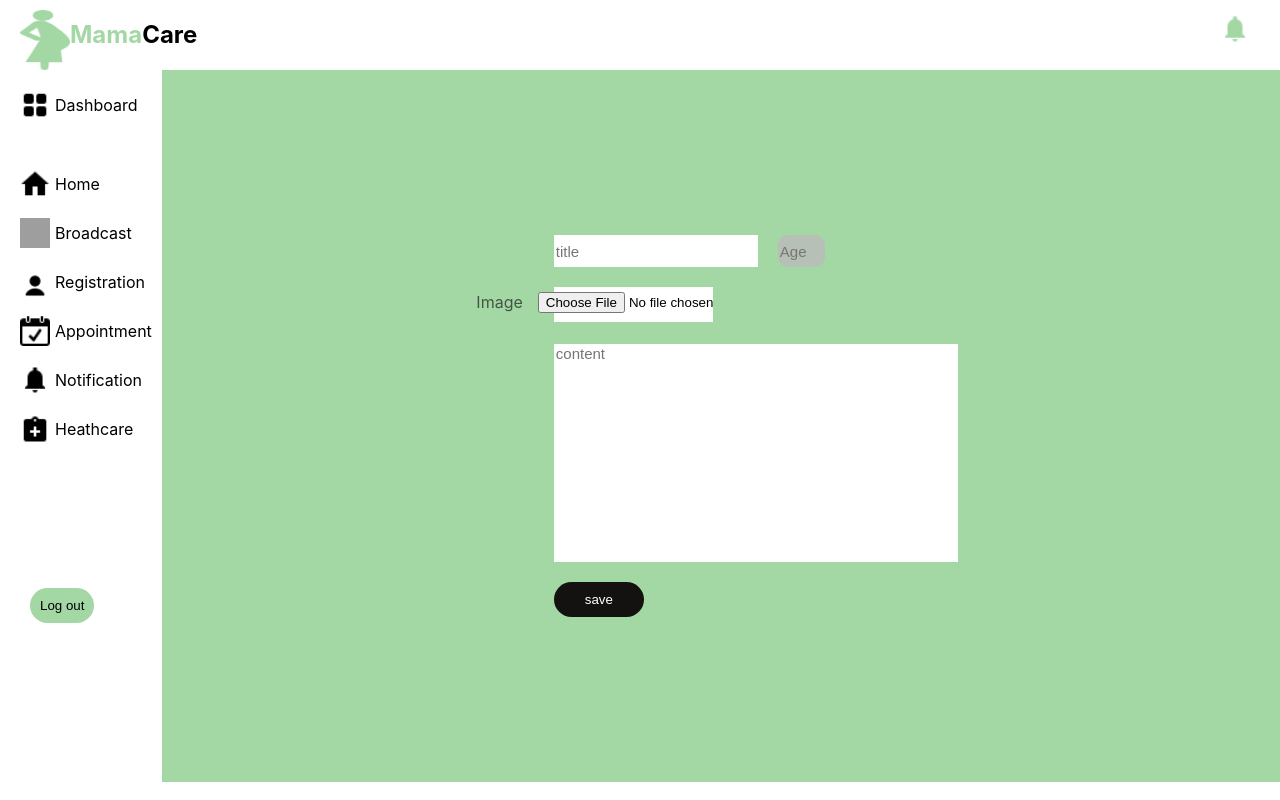
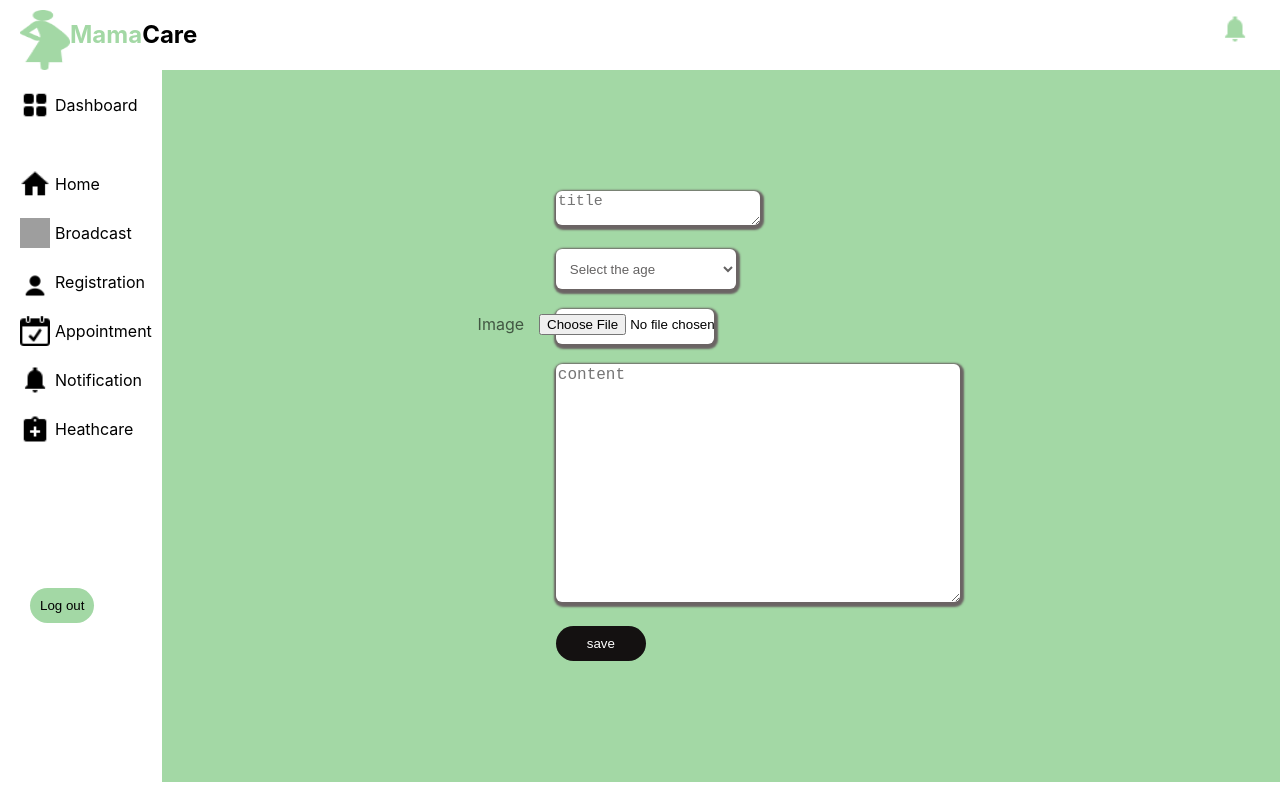
Before and after one commit to Igire-Rwanda/Infant-healthy-assurance, a React (Create React App) app: page /healthcare in a window 1280 px wide. Shown: the top 800 px of the page. Built offline with nearby package versions, Linux system fonts and the light colour scheme; grey boxes are pictures that could not be loaded.

Commit message:
adding radio buttons and some changes on css

```diff
--- a/src/Pages/Doctordashboard.jsx
+++ b/src/Pages/Doctordashboard.jsx
@@ -1,15 +1,22 @@
 import React from "react";
 import DoctorLayout from "../Layout/DoctorLayout";
 import "../styles/sidemenu.css"
+import dashpic from "../Images/dashpic.png"
 export default function Doctordashboard(){
     return(
         <DoctorLayout>
             <div className="body">
-                <h3>Welcome, esteemed doctors, to your dedicated dashboard!
-                <br></br> This digital realm is designed to empower your medical expertise and
-                <br></br> streamline your vital operations. Within this virtual haven,
-                <br></br> you'll find a wealth of resources, insights, and
-                <br></br> tools carefully crafted to enhance your clinical journey.</h3>
+                <div className="welcomingbody">
+                 <h1>Welcome ,</h1>
+                 <h3>  esteemed doctors to your dedicated dashboard!
+                 This digital realm is designed to empower your medical expertise and
+                 streamline your vital operations. Within this virtual haven,
+                 you'll find a wealth of resources, insights, and
+                 tools carefully crafted to enhance your clinical journey.</h3>
+               </div>
+              <div className="dashimg">
+                 <img src={dashpic} alt="" />
+             </div>
             </div>
         </DoctorLayout>
     )
--- a/src/Pages/Healthinfo.jsx
+++ b/src/Pages/Healthinfo.jsx
@@ -1,6 +1,7 @@
 import React, { useState } from "react";
 import DoctorLayout from "../Layout/DoctorLayout";
 import "../styles/sidemenu.css"
+import "../styles/changes.css"
 export default function Healthinfo(){
     const realvalues={
         category:"",
@@ -50,8 +51,29 @@ export default function Healthinfo(){
                 {/* <pre>{JSON.stringify(formvalues,undefined,2)}</pre> */}
                     <form onSubmit={handleSubmit}>
                         <div className="title">
-                            <input type="text" placeholder="title" id="titlein" name="title" value={formvalues.title} onChange={handlechange} />
-                            <input type="number" placeholder="Age" id="age" />
+                            <textarea placeholder="title" id="titlein" name="title" value={formvalues.title} onChange={handlechange}  ></textarea>
+                            <div id="baby-age">
+                                {/* <label>Age</label>
+                                <br /> */}
+                                <select name="age" className="medium-input" id="healthage">
+                                <option value="choose">Select the age</option>
+                                <option value="0mon">0 months</option>
+                                <option value="1mon">1 month</option>
+                                <option value="2mon">2 months</option>
+                                <option value="3mon">3 months</option>
+                                <option value="4mon">4 months</option>
+                                <option value="5mon">5 months</option>
+                                <option value="6mon">6 months</option>
+                                <option value="7mon">7 months</option>
+                                <option value="8mon">8 months</option>
+                                <option value="9mon">9 months</option>
+                                <option value="10mon">10 months</option>
+                                <option value="11mon">11 months</option>
+                                <option value="1year">1 year</option>
+                                <option value="2year">2 year</option>
+                                </select>
+                                <br />
+                           </div>
                         </div>
                         <div className="image">
                             <p>Image</p>
@@ -59,7 +81,8 @@ export default function Healthinfo(){
 
                         </div>
                         <div className="content">
-                            <input type="text" placeholder="content" name="content" value={formvalues.content} onChange={handlechange} />
+                            {/* <input type="text" placeholder="content" name="content" value={formvalues.content} onChange={handlechange} /> */}
+                            <textarea className="textarea" placeholder="content"  name="content" value={formvalues.content} onChange={handlechange}></textarea>
                         </div>
                         <div>
                             <button className="healthbtn" type="submit" >save</button>
--- a/src/Pages/register.css
+++ b/src/Pages/register.css
@@ -47,6 +47,7 @@
   border: none;
   border-radius: 10px;
   margin-bottom: 30px;
+  display: none;
 }
 #register-verify:hover {
   background-color: #73ee7700;
@@ -85,10 +86,14 @@
   display: grid;
   grid-template-columns: 1fr 1fr;
 }
+#baby-gender{
+  margin-top: 20px;
+}
 #age {
   border-radius: 10px;
   border: none;
   background-color: #b6c0b6;
+  margin-top: 0px;
 }
 #gender {
   border-radius: 10px;
@@ -122,6 +127,37 @@
   text-align: center;
   font-family: "Poppins", sans-serif;
 }
+.radiosbtn input[type="radio"] {
+  display: none;
+}
+
+.radiosbtn label{
+  position: relative;
+  padding-left: 30px;
+  cursor: pointer;
+  margin:0px  20px;
+}
+
+.radiosbtn label:before {
+  position: absolute;
+  content: "";
+  height: 15px;
+  width: 15px;
+  border: 3px solid #3b3a3a;
+  border-radius: 50%;
+  left: 0;
+  top: 2px;
+}
+
+.radiosbtn input[type="radio"]:checked + label:before {
+  height: 16px;
+  width: 16px;
+  border: 2px solid white;
+  border-radius: 10px;
+  background-color: #3b3a3a;
+}
+
+
 @media (max-width: 1024px) {
   #register-sides {
     font-size: 12px;
--- a/src/Pages/register.jsx
+++ b/src/Pages/register.jsx
@@ -1,14 +1,19 @@
-  import React from "react";
+import React, { useState } from 'react';
 import "./index.css";
 import "./register.css";
 import pregnanticon from "../Images/pregnanticon.png";
 import "../Components/Header/header.css";
 import DoctorImg from "../Images/Doctor-removebg-preview.png";
 
-const Login = () => {
+const Login =() =>{
   const handleBackToTop = (e) => {
     e.preventDefault();
     window.scrollTo({ top: 0, behavior: "smooth" });
+  };
+  const [selectedOption, setSelectedOption] = useState('');
+
+  const handleOptionChange = (event) => {
+    setSelectedOption(event.target.value);
   };
 
   return (
@@ -97,7 +102,58 @@ const Login = () => {
             <input type="text" className="larger-input" />
             <br />
           </div>
-          <div className="babys-details">
+          <div>
+          <div>
+            <p>are you pregnant?</p>
+          </div>
+          </div>
+          <div>
+        <div>
+          <div className="radiosbtn">
+            <input
+              type="radio"
+              name="babysdetails"
+              id="yes"
+              value="yes"
+              checked={selectedOption === 'yes'}
+              onChange={handleOptionChange}
+            />
+            <label htmlFor="yes" className='radio'>Yes</label>
+
+            <input
+              type="radio"
+              name="babysdetails"
+              id="no"
+              value="no"
+              checked={selectedOption === 'no'}
+              onChange={handleOptionChange}
+            />
+            <label htmlFor="no"className='radio'>No</label>
+          </div>
+            {selectedOption === 'yes' ? (
+               <div>
+               <p>how long is have you been pregnant?</p>
+                <select name="age" className="medium-input" id="age">
+                   <option value="choose">Select the time</option>
+                   <option value="0mon">0 months</option>
+                   <option value="1mon">1 month</option>
+                   <option value="2mon">2 months</option>
+                   <option value="3mon">3 months</option>
+                   <option value="4mon">4 months</option>
+                   <option value="5mon">5 months</option>
+                   <option value="6mon">6 months</option>
+                   <option value="7mon">7 months</option>
+                   <option value="8mon">8 months</option>
+                   <option value="9mon">9 months</option>
+                   <option value="10mon">10 months</option>
+                   <option value="11mon">11 months</option>
+                   <option value="1year">1 year</option>
+                   <option value="2year">2 year</option>
+                 </select>
+             </div>
+            ) : selectedOption === 'no' ? (
+
+              <div><div className="babys-details">
               <h4>Baby's Details</h4>
               <label>Full name</label>
               <br />
@@ -138,6 +194,9 @@ const Login = () => {
                   <br />
                 </div>
               </div>
+            </div></div>
+            ) : null}
+          </div>
         </div>
           <div id="submit-login-link">
             <button id="the-register-submit">Submit</button>
--- a/src/index.js
+++ b/src/index.js
@@ -6,7 +6,7 @@ import reportWebVitals from "./reportWebVitals";
 import { RouterProvider, createBrowserRouter } from "react-router-dom";
 import Doctordashboard from "./Pages/Doctordashboard";
 import Healthcare from "./Pages/Healthcare";
-import Registration from "./Pages/register";
+import Registration from "./Pages/register.jsx";
 import Healthinfo from './Pages/Healthinfo';
 
 const root = ReactDOM.createRoot(document.getElementById("root"));
--- /dev/null
+++ b/src/styles/changes.css
@@ -0,0 +1,18 @@
+#baby-age{
+    margin-top: 20px;
+    /* border: 1px solid red; */
+    width: 180px;
+
+}
+#healthage {
+    background-color: white;
+    /* border: 1px solid red; */
+     width: 180px;
+    height: 40px;
+    border-style: none;
+    border-radius: 6px;
+    box-shadow : 1px 2px 2px 3px  rgb(107, 100, 100);
+    outline: none;
+    overflow-y: hidden;
+    color: rgb(100, 98, 98);
+}
--- a/src/styles/sidemenu.css
+++ b/src/styles/sidemenu.css
@@ -34,18 +34,13 @@
     background-color: #a3d8a5;
     height: 89vh;
     width: 1208px;
-    margin-top: 20px;
-    margin-left: 10px;
     display: flex;
     align-items: center;
     justify-content: center;
+    margin-top: 20px;
+    margin-left: 10px;
+  }
 
-
-  }
-  .body h3{
-    text-align: center;
-
-  }
   .button{
     margin-left: 30px;
     margin-top: 130px;
@@ -142,20 +137,28 @@
     justify-content: center;
     align-items: center;
   }
-
-  .content input{
-    outline-style: none;
-    border:none ;
-    padding-bottom: 200px;
+  .content{
     width: 400px;
     margin-bottom: 20px;
+
+  }
+  .content textarea{
+    outline-style: none;
+    padding-bottom: 200px;
+    width:400px;
     font-size: 15px;
+    border-style: none;
+    border-radius: 6px;
+    font-size: 16px;
+    box-shadow : 1px 2px 2px 3px  rgb(107, 100, 100);
   }
-  .title input{
+  .title textarea{
     border: none;
     margin-right: 20px;
     font-size: 15px;
-
+    border-radius: 6px;
+    box-shadow : 1px 2px 2px 3px  rgb(107, 100, 100);
+    outline: none;
 
   }
   .image{
@@ -167,6 +170,8 @@
     padding: 5px;
     width: 37%;
     margin-bottom: 5%;
+    border-radius: 6px;
+    box-shadow : 1px 2px 2px 3px  rgb(107, 100, 100);
 
   }
   .image p{
@@ -191,11 +196,7 @@
     width: 200px;
     height: 30px;
   }
-  #age{
-    width: 43px;
-    height: 30px;
 
-  }
   .healthbtn{
     background-color: rgb(20, 17, 17);
     padding: 10px;
@@ -204,3 +205,28 @@
     border-radius: 20px;
     color: white;
   }
+  .textarea{
+    overflow-y: hidden;
+  }
+
+  .body h1{
+    color:white;
+    font-size: 3.4em;
+
+  }
+  .body h3{
+    margin-top:-10px;
+    color:#212e21;
+    width:100%;
+    font-family: poppins;
+  }
+ .dashimg img{
+   width: 300px;
+   height: 400px;
+   margin-right: 150px;
+   margin-top: -30px;
+  }
+  .welcomingbody{
+  margin-left: 150px;
+  margin-top: -30px;
+  }
```
Also changed, not shown: src/Images/dashpic.png (added), 1 other file (tests, documents, lock files or other folders). Lines whose indentation alone changed are shown as unchanged.
